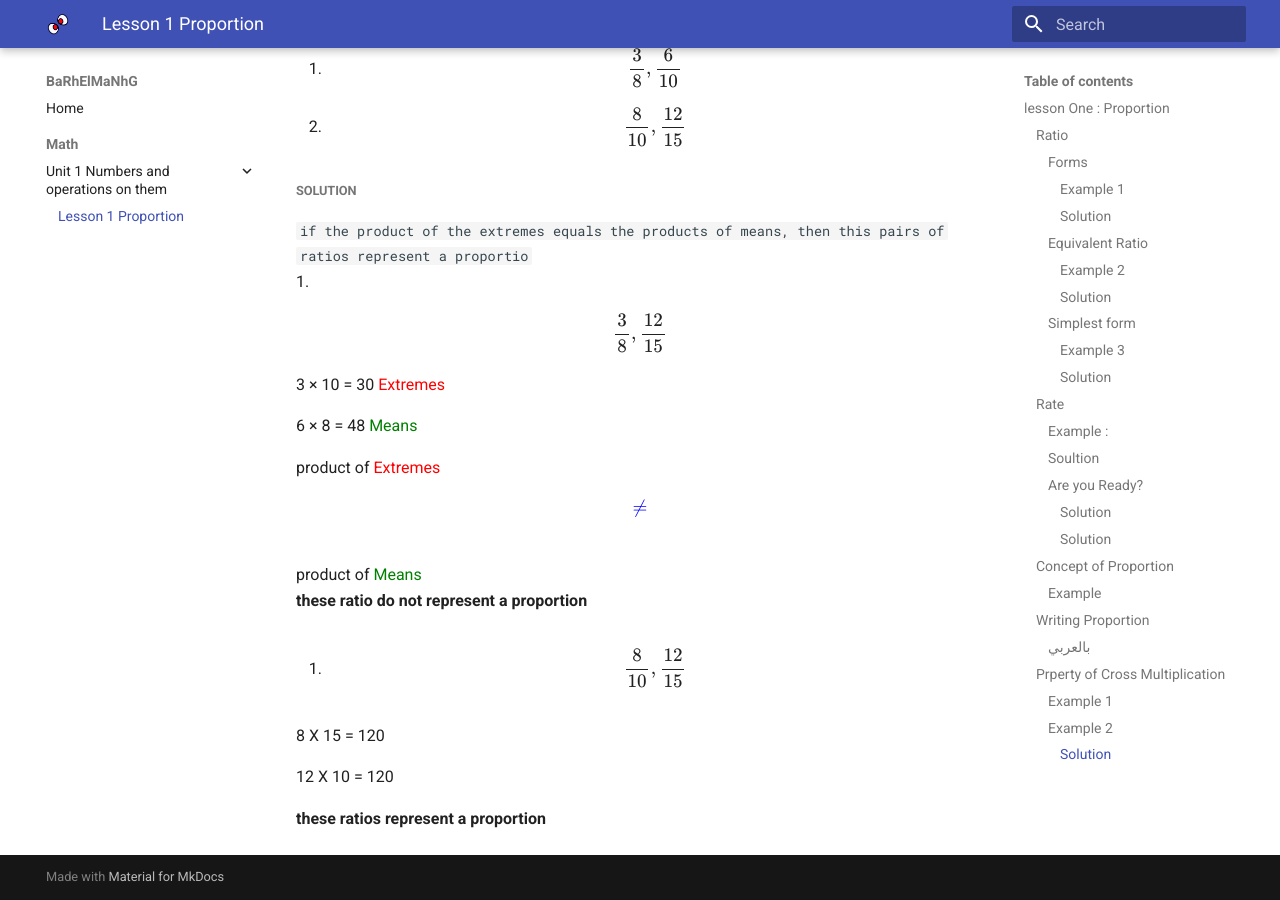
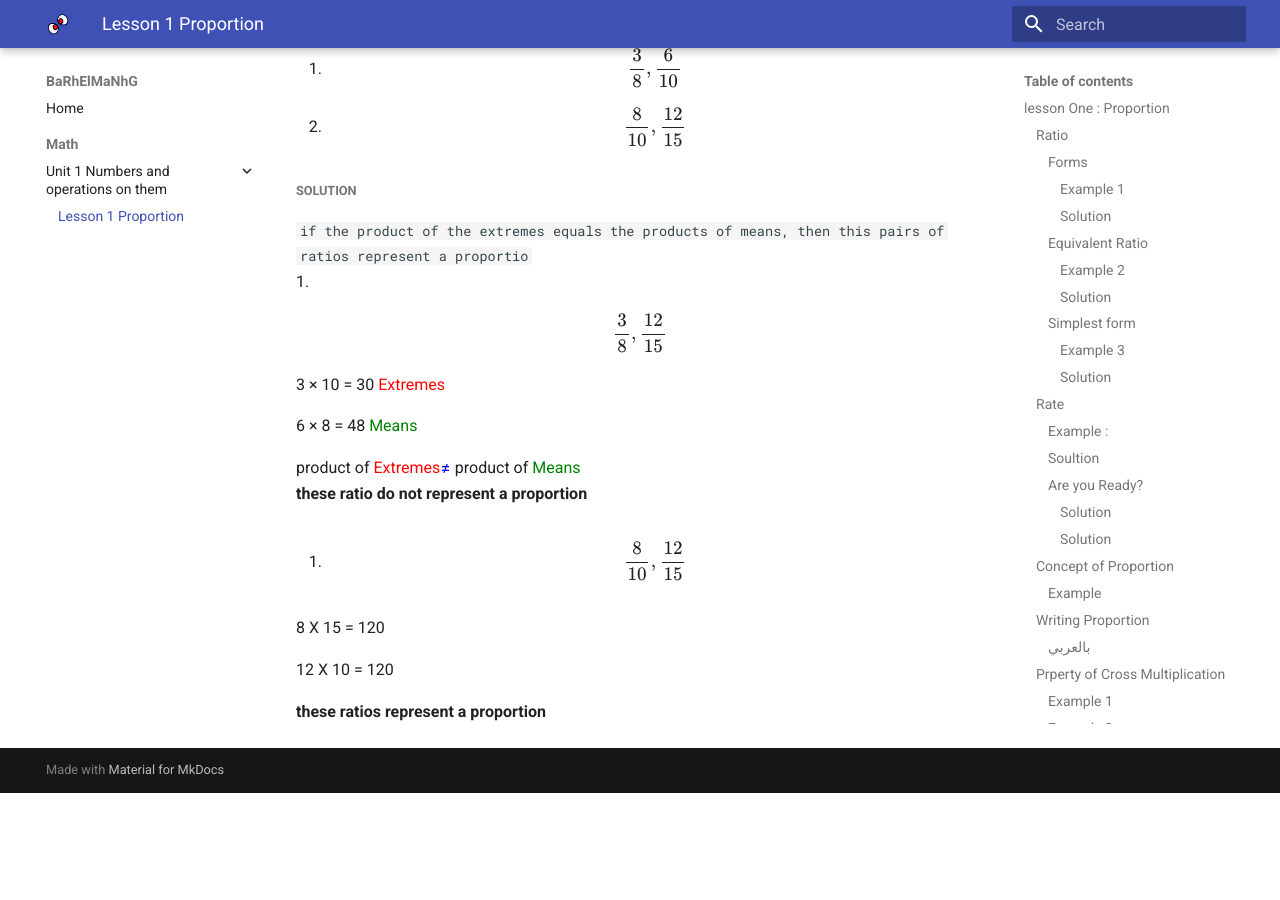
Before and after one commit to amansour-gh/educational.github.io, an MkDocs documentation site: the page built from docs/math/unit1/lesson1.md, in a window 1280 px wide and 900 px high, scrolled down 5337 px. Built offline with MkDocs 1.6.1 and Material for MkDocs 9.7.7, drawn with Linux system fonts in a browser that asks for light colours; formulas are drawn with MathJax 3; after the commit the page ends 6130 px from its top, so only the background shows below that.

Commit message:
240926-45

```diff
--- a/docs/math/unit1/lesson1.md
+++ b/docs/math/unit1/lesson1.md
@@ -160,9 +160,7 @@ $$
 
 6 × 8 = 48 <span style="color:green"> Means</span>
 
-product of <span style="color:red"> Extremes</span><span style="color:blue">
-$$\neq$$
-</span> product of <span style="color:green"> Means</span>
+product of <span style="color:red"> Extremes</span><span style="color:blue">≠</span> product of <span style="color:green"> Means</span>
 **these ratio do not represent a proportion**
 
 2. $$\frac{8}{10}, \frac{12}{15}$$
```
